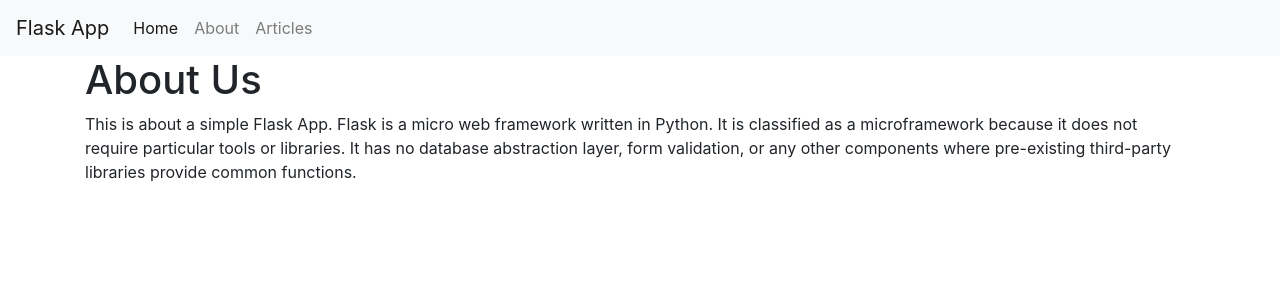
After one commit to raghusaripalli/flask-app, a Flask app: page /about in a window 1280 px wide. The commit adds this page. Shown: the top 300 px of the page. Run offline with Flask 2, Linux system fonts and the light colour scheme; some libraries are stand-ins or nearby versions.

Commit message:
Added About Page

```diff
--- a/app.py
+++ b/app.py
@@ -8,6 +8,11 @@ def index():
     return render_template("index.html")
 
 
+@app.route("/about")
+def about():
+    return render_template("about.html")
+
+
 if __name__ == '__main__':
 
     # Put debug = False in Production environment
--- /dev/null
+++ b/templates/about.html
@@ -0,0 +1,10 @@
+{% extends 'layout.html' %}
+
+{% block body %}
+<h1>
+    About Us
+</h1>
+<p>This is about a simple Flask App. Flask is a micro web framework written in Python. It is classified as a
+    microframework because it does not require particular tools or libraries. It has no database abstraction layer, form
+    validation, or any other components where pre-existing third-party libraries provide common functions.</p>
+{% endblock %}
```
Also changed, not shown: templates/index.html (+5 -4 lines), templates/layout.html (+5 -5 lines).
